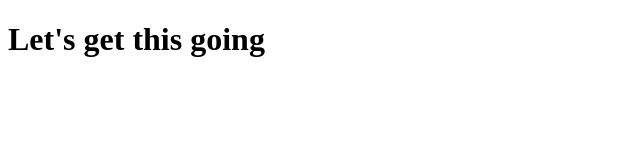
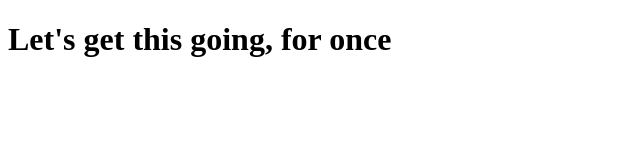
Before and after one commit to Samiboi1/pwa, a plain HTML site: page index.html in a window 1280 px wide. Shown: the whole page, without its empty margins (0-640 px from the left). Drawn offline with Linux system fonts and the light colour scheme; files whose address does not match are found by name.

Commit message:
Update all

```diff
--- a/index.html
+++ b/index.html
@@ -13,7 +13,7 @@
   </header>
   <main>
     <h1>
-      Let's get this going
+      Let's get this going, for once
     </h1>
   </main>
   <footer>
```
Also changed, not shown: fetch.js (line endings or trailing spaces), manifest.json.
